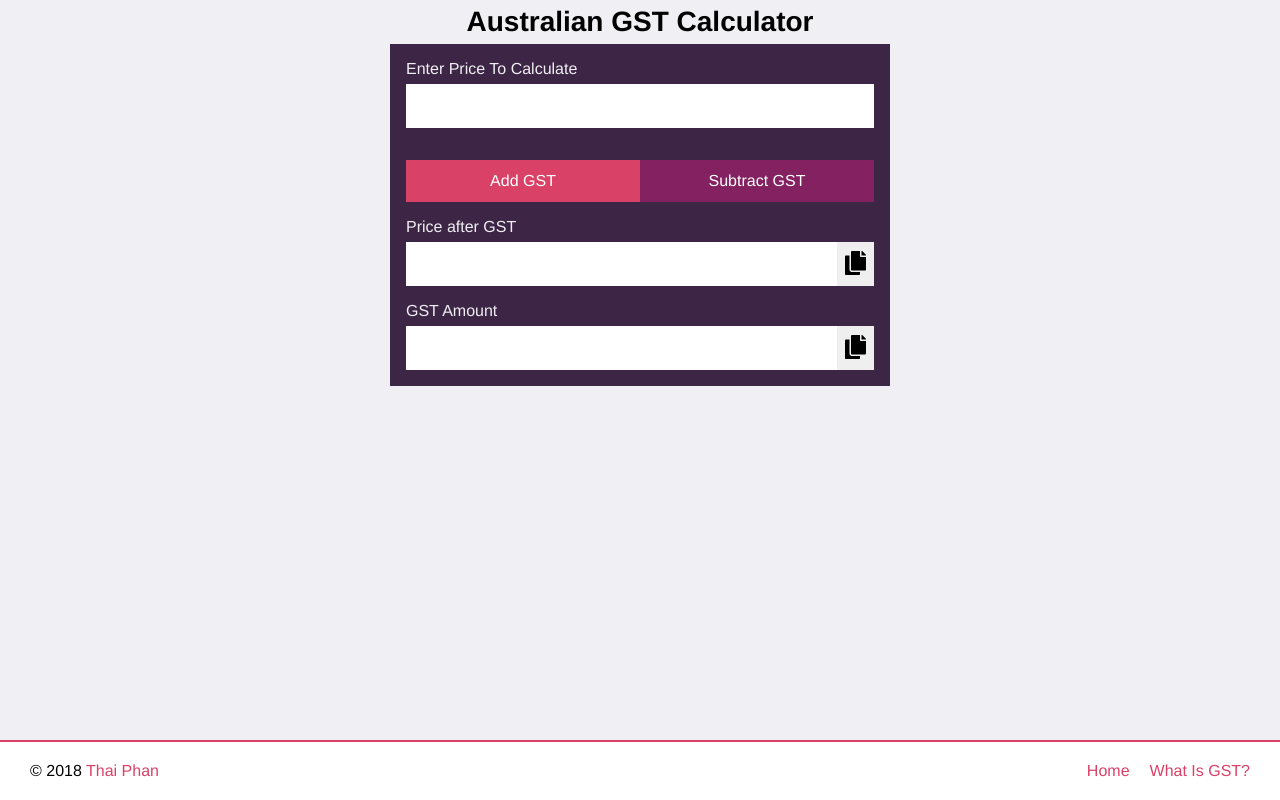
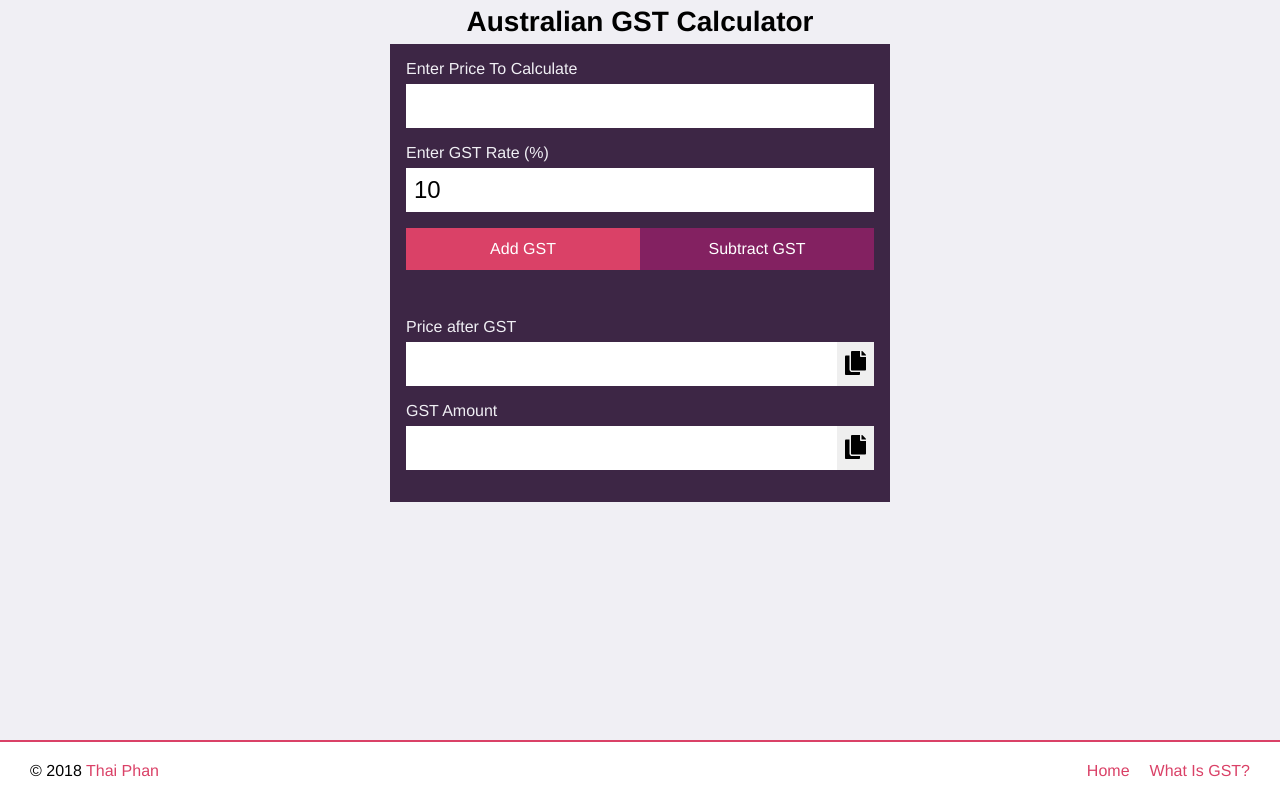
Before and after one commit to thaiphan/calculategst.com.au, a React (Create React App) app: page / in a window 1280 px wide. Built offline with nearby package versions, Linux system fonts and the light colour scheme.

Commit message:
Add GST rate as an input field

```diff
--- a/src/Calculator.css
+++ b/src/Calculator.css
@@ -94,3 +94,7 @@ input[type=number] {
     color: #DA4167;
     cursor: pointer;
 }
+
+.form-group {
+    margin-bottom: 1rem;
+}
--- a/src/Calculator.js
+++ b/src/Calculator.js
@@ -7,11 +7,12 @@ import './Calculator.css'
 import Results from './Results';
 
 class Calculator extends PureComponent {
+  getQueryParams = () => qs.parse(this.props.location.search, {
+    ignoreQueryPrefix: true
+  })
 
   getStrategy = () => {
-    const queryParams = qs.parse(this.props.location.search, {
-      ignoreQueryPrefix: true
-    })
+    const queryParams = this.getQueryParams()
 
     if (queryParams.hasOwnProperty('strategy')) {
       return queryParams.strategy
@@ -20,9 +21,7 @@ class Calculator extends PureComponent {
   }
 
   getAddStrategyQueryParam = () => {
-    const {strategy, ...queryParams} = qs.parse(this.props.location.search, {
-      ignoreQueryPrefix: true
-    })
+    const {strategy, ...queryParams} = this.getQueryParams()
 
     return qs.stringify({
       ...queryParams,
@@ -31,9 +30,7 @@ class Calculator extends PureComponent {
   }
 
   getSubstractStrategyQueryParam = () => {
-    const {strategy, ...queryParams} = qs.parse(this.props.location.search, {
-      ignoreQueryPrefix: true
-    })
+    const {strategy, ...queryParams} = this.getQueryParams()
 
     return qs.stringify({
       ...queryParams,
@@ -41,15 +38,52 @@ class Calculator extends PureComponent {
     })
   }
 
+  handleChangeGSTRate = event => {
+    event.preventDefault()
+
+    let inputtedValue = +event.target.value
+    if (inputtedValue > 100) {
+      inputtedValue = 100
+    } else if (inputtedValue < 0) {
+      inputtedValue = 0
+    }
+
+    this.props.history.push({
+      pathname: this.props.location.pathname,
+      search: qs.stringify({
+        ...this.getQueryParams(),
+        gstRate: inputtedValue,
+      })
+    })
+  }
+
+  getGSTRate = () => {
+    const {gstRate = '10'} = this.getQueryParams()
+
+    return gstRate
+  }
+
   render() {
     return (
       <form className="content">
         <h1>Australian GST Calculator</h1>
 
-        <Price/>
+        <div>
+          <Price/>
 
-        <div>
+          <div className="form-group">
+            <label>Enter GST Rate (%)</label>
+            <input
+              type="number"
+              min={0}
+              max={100}
+              onChange={this.handleChangeGSTRate}
+              value={this.getGSTRate()}
+            />
+          </div>
+
           <div className={classnames(
+            'form-group',
             'strategy-selector',
             {'strategy-selector--add': this.getStrategy() === 'ADD'},
             {'strategy-selector--subtract': this.getStrategy() === 'SUBTRACT'},
@@ -63,9 +97,9 @@ class Calculator extends PureComponent {
               search: this.getSubstractStrategyQueryParam()
             }}>Subtract GST</Link>
           </div>
+        </div>
 
-          <Results/>
-        </div>
+        <Results/>
       </form>
     )
   }
--- a/src/Price.js
+++ b/src/Price.js
@@ -1,16 +1,16 @@
-import {Component} from 'react';
-import React from 'react';
+import React, {PureComponent} from 'react';
 import {withRouter} from 'react-router-dom';
 import qs from 'qs';
 
-class Price extends Component {
+class Price extends PureComponent {
+  getQueryParams = () => qs.parse(this.props.location.search, {
+    ignoreQueryPrefix: true
+  })
+
   handleChangePrice = event => {
     event.preventDefault()
 
-    const {price, ...queryParams} = qs.parse(this.props.location.search, {
-      ignoreQueryPrefix: true
-    })
-
+    const {price, ...queryParams} = this.getQueryParams()
     let updatedPrice = {}
     if (event.target.value !== '') {
       updatedPrice = {
@@ -28,9 +28,7 @@ class Price extends Component {
   }
 
   getPrice = () => {
-    const {price = ''} = qs.parse(this.props.location.search, {
-      ignoreQueryPrefix: true
-    })
+    const {price = ''} = this.getQueryParams()
 
     return price
   }
--- a/src/Results.js
+++ b/src/Results.js
@@ -5,12 +5,15 @@ import qs from 'qs';
 import {withRouter} from 'react-router-dom';
 
 class Results extends PureComponent {
+  getQueryParams = () => qs.parse(this.props.location.search, {
+    ignoreQueryPrefix: true
+  })
 
   calculatePriceAfterGst = () => {
     if (this.getPrice() !== '') {
       const price = parseFloat(this.getPrice())
 
-      return (price * 1.1).toFixed(2)
+      return (price * (1 + this.getGSTRate())).toFixed(2)
     }
     return ''
   }
@@ -19,7 +22,7 @@ class Results extends PureComponent {
     if (this.getPrice() !== '') {
       const price = parseFloat(this.getPrice())
 
-      return (price * .1).toFixed(2)
+      return (price * this.getGSTRate()).toFixed(2)
     }
     return ''
   }
@@ -28,7 +31,7 @@ class Results extends PureComponent {
     if (this.getPrice() !== '') {
       const price = parseFloat(this.getPrice())
 
-      return (price / 1.1).toFixed(2)
+      return (price / (1 + this.getGSTRate())).toFixed(2)
     }
     return ''
   }
@@ -37,15 +40,13 @@ class Results extends PureComponent {
     if (this.getPrice() !== '') {
       const price = parseFloat(this.getPrice())
 
-      return (price / 11).toFixed(2)
+      return ((price / ((1 + this.getGSTRate()) * 100)) * (this.getGSTRate() * 100)).toFixed(2)
     }
     return ''
   }
 
   getPrice = () => {
-    const queryParams = qs.parse(this.props.location.search, {
-      ignoreQueryPrefix: true
-    })
+    const queryParams = this.getQueryParams()
 
     if (queryParams.hasOwnProperty('price')) {
       return queryParams.price
@@ -53,10 +54,14 @@ class Results extends PureComponent {
     return ''
   }
 
+  getGSTRate = () => {
+    const {gstRate = '10'} = this.getQueryParams()
+
+    return parseInt(gstRate) / 100
+  }
+
   getStrategy = () => {
-    const queryParams = qs.parse(this.props.location.search, {
-      ignoreQueryPrefix: true
-    })
+    const queryParams = this.getQueryParams()
 
     if (queryParams.hasOwnProperty('strategy')) {
       return queryParams.strategy
```
